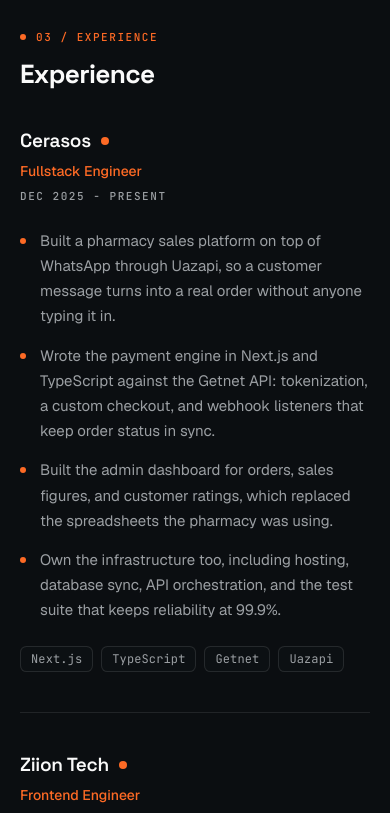
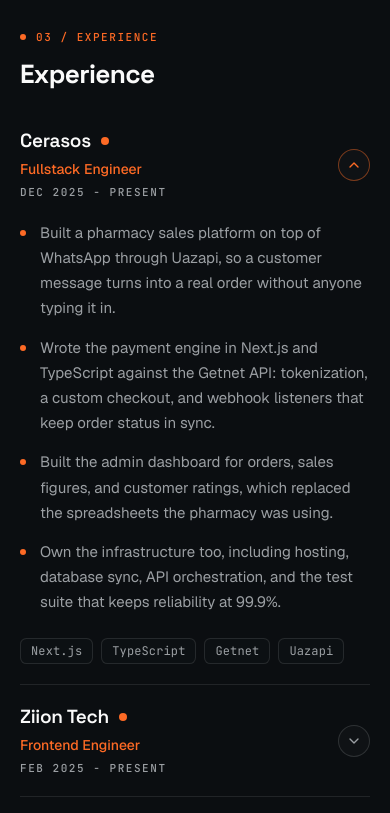
Before and after one commit to caiostato/goat-portfolio, a Next.js app: page /en-us in a window 390 px wide. Shown: the part 5560-6373 px from the top of the page. Built offline with nearby package versions, Linux system fonts and the light colour scheme.

Commit message:
feat(experience): implement mobile collapsible accordions for career history

```diff
--- a/src/components/experience-section.tsx
+++ b/src/components/experience-section.tsx
@@ -1,24 +1,47 @@
+"use client";
+
+import { useState } from "react";
+import { ChevronDown } from "lucide-react";
+
 import { Section, SectionHeader } from "@/components/ui/section";
+import { cn } from "@/lib/utils";
 import type { Dictionary } from "@/dictionaries/types";
 
 export function ExperienceSection({ dict }: { dict: Dictionary["experience"] }) {
+  // On mobile, only the first (most recent) role starts expanded so the section stays compact
+  const [openItems, setOpenItems] = useState<Record<number, boolean>>({
+    0: true,
+  });
+
+  function toggleItem(idx: number) {
+    setOpenItems((prev) => ({ ...prev, [idx]: !prev[idx] }));
+  }
+
   return (
     <Section id="experience" rhythm="standard" surface="raised">
       <SectionHeader index="03" code="EXPERIENCE" heading={dict.heading} />
 
       <ol className="flex flex-col">
-        {dict.items.map((exp) => {
+        {dict.items.map((exp, idx) => {
           const isCurrent =
             exp.period.toLowerCase().includes("present") ||
             exp.period.toLowerCase().includes("presente");
+          const isOpen = Boolean(openItems[idx]);
 
           return (
             <li
               key={`${exp.company}-${exp.period}`}
-              className="reveal group grid gap-6 border-t border-border/70 py-10 first:border-t-0 first:pt-0 md:grid-cols-[minmax(0,1fr)_minmax(0,2fr)] md:gap-14"
+              className="reveal group border-t border-border/70 py-5 first:border-t-0 first:pt-0 md:grid md:grid-cols-[minmax(0,1fr)_minmax(0,2fr)] md:gap-14 md:py-10"
             >
-              {/* Left sticky company meta */}
-              <div className="flex flex-col gap-2 md:sticky md:top-24 md:self-start">
+              {/* Mobile collapsible trigger / Desktop sticky company meta */}
+              <div className="md:sticky md:top-24 md:self-start">
+                <button
+                  type="button"
+                  aria-expanded={isOpen}
+                  onClick={() => toggleItem(idx)}
+                  className="flex w-full cursor-pointer items-center justify-between gap-4 text-left md:pointer-events-none md:cursor-default"
+                >
+                  <div className="flex flex-col gap-1.5">
                     <div className="flex items-center gap-2.5">
                       <h3 className="type-h3 text-foreground">
                         {exp.company}
@@ -39,11 +62,31 @@
                       ) : null}
                     </div>
                     <p className="text-sm font-medium text-brand">{exp.role}</p>
-                <p className="type-label text-muted-foreground">{exp.period}</p>
+                    <p className="type-label text-muted-foreground">
+                      {exp.period}
+                    </p>
                   </div>
 
-              {/* Right highlights & stack */}
-              <div className="flex flex-col gap-6">
+                  {/* Mobile-only expand/collapse indicator */}
+                  <span
+                    aria-hidden="true"
+                    className={cn(
+                      "flex h-8 w-8 shrink-0 items-center justify-center rounded-full border border-border bg-card/80 text-muted-foreground transition-transform duration-200 md:hidden",
+                      isOpen && "rotate-180 border-brand-border text-brand",
+                    )}
+                  >
+                    <ChevronDown className="h-4 w-4" />
+                  </span>
+                </button>
+              </div>
+
+              {/* Right highlights & stack: collapsible on mobile, always visible on md+ */}
+              <div
+                className={cn(
+                  "flex-col gap-6 pt-5 md:flex md:pt-0",
+                  isOpen ? "flex" : "hidden",
+                )}
+              >
                 <ul className="flex flex-col gap-3.5">
                   {exp.highlights.map((highlight) => (
                     <li
```
Lines whose indentation alone changed are shown as unchanged.
